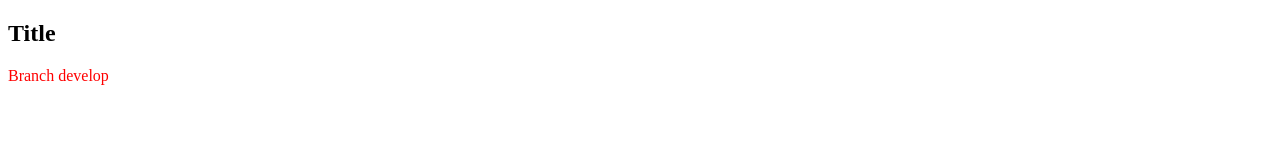
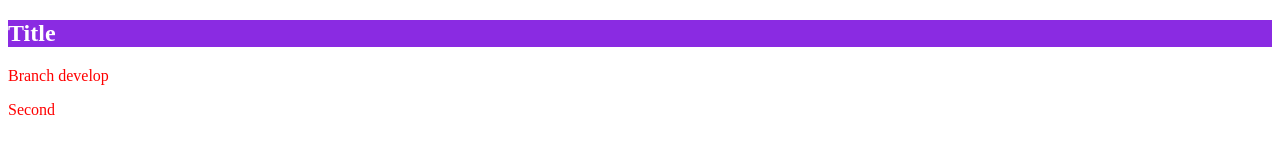
Before and after one commit to twoplus/wsbwithmd, a plain HTML site: page index.html in a window 1280 px wide. Drawn offline with Linux system fonts and the light colour scheme.

Commit message:
second dev

```diff
--- a/index.html
+++ b/index.html
@@ -9,5 +9,6 @@
 <body>
     <h2>Title</h2>
     <p>Branch develop</p>
+    <p>Second</p>
 </body>
 </html>
--- a/style.css
+++ b/style.css
@@ -1,3 +1,7 @@
 p {
     color: red;
 }
+h2 {
+    background-color: blueviolet;
+    color: #fff;
+}
```
